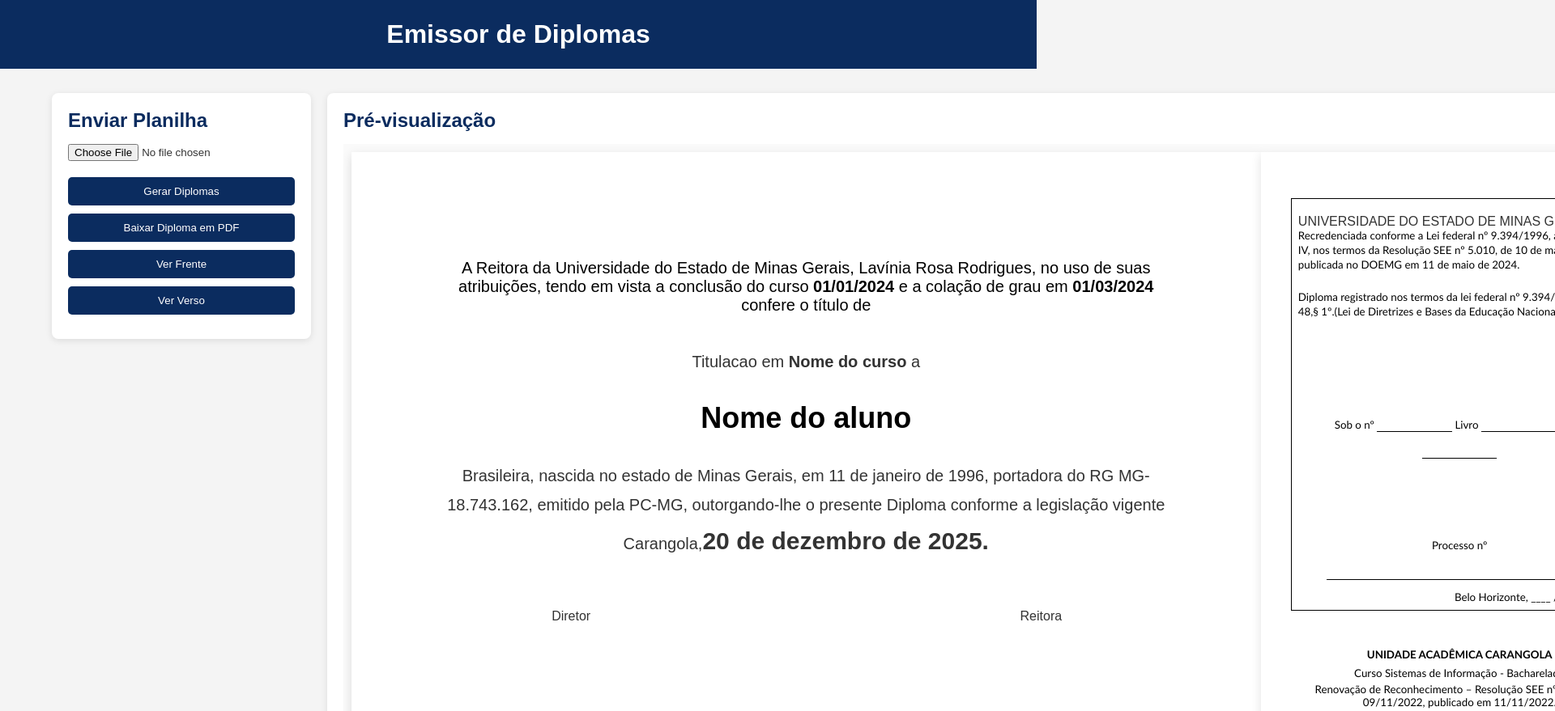
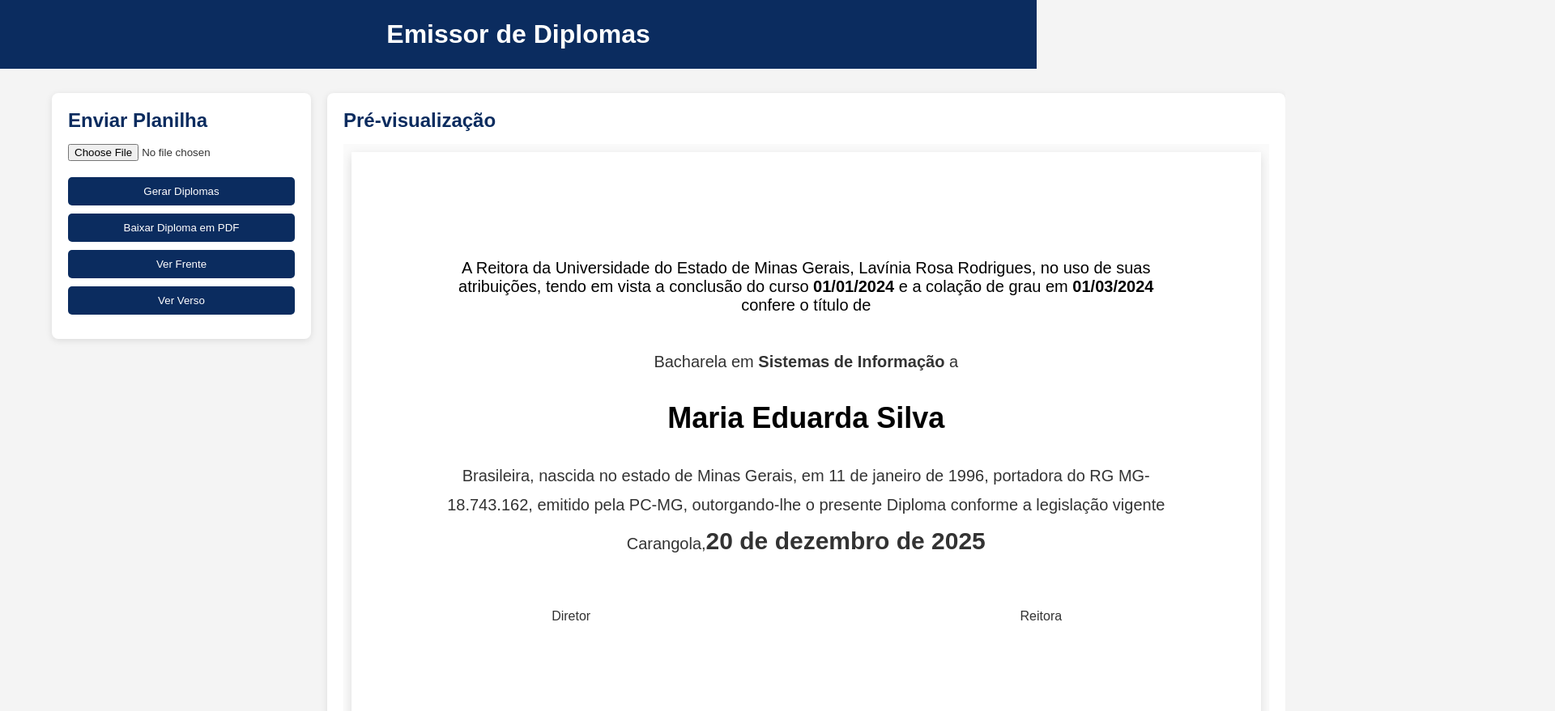
Before and after one commit to Daysousa/Projeto-Emissor-Diplomas, a plain HTML site: page index.html in a window 1280 px wide. Shown: the top 879 px of the page at 81% size, 1920 px wide, since content can reach past the window. Drawn offline with Linux system fonts and the light colour scheme.

Commit message:
fix: resolve broken class references after translation to English

```diff
--- a/css/style.css
+++ b/css/style.css
@@ -255,10 +255,10 @@
   color: #000;
 }
 
-.diploma-page back {
+.diploma-page {
   display: none;
 }
 
-.diploma-page front active {
+.diploma-page.active {
   display: block;
 }
--- a/index.html
+++ b/index.html
@@ -17,8 +17,8 @@
         <input type="file" id="spreadsheetFile" accept=".xls,.xlsx,.csv" />
         <button type="button" id="generateFile">Gerar Diplomas</button>
         <button type="button" id="downloadFile">Baixar Diploma em PDF</button>
-        <button class="button" id="btnFrente">Ver Frente</button>
-        <button class="button" id="btnVerso">Ver Verso</button>
+        <button class="button" id="btnFront">Ver Frente</button>
+        <button class="button" id="btnBack">Ver Verso</button>
       </section>
       <section class="preview">
         <h2>Pré-visualização</h2>
--- a/javascript/script.js
+++ b/javascript/script.js
@@ -1,94 +1,91 @@
-const btnFrente = document.getElementById("btnFrente");
-const btnVerso = document.getElementById("btnVerso");
+const btnFront = document.getElementById("btnFront");
+const btnBack = document.getElementById("btnBack");
 
-const anverso = document.querySelector(".anverso");
-const verso = document.querySelector(".verso");
+const front = document.querySelector(".front");
+const back = document.querySelector(".back");
 
-btnFrente.addEventListener("click", () => {
-  anverso.classList.add("ativo");
-  verso.classList.remove("ativo");
+btnFront.addEventListener("click", () => {
+  front.classList.add("active");
+  back.classList.remove("active");
 });
 
-btnVerso.addEventListener("click", () => {
-  verso.classList.add("ativo");
-  anverso.classList.remove("ativo");
+btnBack.addEventListener("click", () => {
+  back.classList.add("active");
+  front.classList.remove("active");
 });
 
-function definirTextoPorGeneroEModalidade(genero, modalidade) {
-  const generoFormatado = genero.trim().toLowerCase();
-  const modalidadeFormatada = modalidade.trim().toLowerCase();
+function setTextByGenderAndDegreeType(gender, degree) {
+  const formattedGender = gender.trim().toLowerCase();
+  const formattedDegree = degree.trim().toLowerCase();
 
-  const masculino =
-    generoFormatado === "m" || generoFormatado === "masculino";
+  const isMale =
+    formattedGender === "m" || formattedGender === "masculino";
 
-  let titulacao = "";
+  let degreeTitle = "";
 
-  if (modalidadeFormatada === "bacharelado") {
-    titulacao = masculino ? "Bacharel" : "Bacharela";
+  if (formattedDegree === "bacharelado") {
+    degreeTitle = isMale ? "Bacharel" : "Bacharela";
   }
 
-  if (modalidadeFormatada === "licenciatura") {
-    titulacao = masculino ? "Licenciado" : "Licenciada";
+  if (formattedDegree === "licenciatura") {
+    degreeTitle = isMale ? "Licenciado" : "Licenciada";
   }
 
   return {
-    nascimento: masculino ? "nascido" : "nascida",
-    portador: masculino ? "portador" : "portadora",
-    diplomado: masculino ? "Diplomado" : "Diplomada",
-    nacionalidade: masculino ? "Brasileiro" : "Brasileira",
-    titulacao: titulacao
+    birth: isMale ? "nascido" : "nascida",
+    holder: isMale ? "portador" : "portadora",
+    graduate: isMale ? "Diplomado" : "Diplomada",
+    nationality: isMale ? "Brasileiro" : "Brasileira",
+    degreeTitle: degreeTitle
   };
 }
 
-function preencherDiploma(aluno) {
-  const textos = definirTextoPorGeneroEModalidade(
-    aluno.genero,
-    aluno.modalidade
+function fillDiploma(student) {
+  const texts = setTextByGenderAndDegreeType(
+    student.gender,
+    student.degree
   );
 
-  document.querySelector(".titulacao").textContent = textos.titulacao;
-  document.querySelector(".curso").textContent = aluno.curso;
-  document.querySelector(".nome-aluno").textContent = aluno.nome;
+  document.querySelector(".academicDegree").textContent = texts.degreeTitle;
+  document.querySelector(".program").textContent = student.program;
+  document.querySelector(".student-name").textContent = student.name;
 
-  document.querySelector(".data-inicio").textContent = aluno.dataInicio;
-  document.querySelector(".data-fim").textContent = aluno.dataFim;
-  document.querySelector(".data-emissao").textContent = aluno.dataEmissao;
+  document.querySelector(".end-date").textContent = student.startDate;
+  document.querySelector(".graduation-date").textContent = student.endDate;
+  document.querySelector(".issue-date").textContent = student.issueDate;
 
-  document.querySelector(".nacionalidade").textContent = textos.nacionalidade;
-  document.querySelector(".nascimento-genero").textContent = textos.nascimento;
-  document.querySelector(".estado-nascimento").textContent =
-    aluno.estadoNascimento;
-  document.querySelector(".data-nascimento").textContent =
-    aluno.dataNascimento;
-  document.querySelector(".portador-genero").textContent = textos.portador;
-  document.querySelector(".tipo-documento").textContent = aluno.tipoDocumento;
-  document.querySelector(".numero-documento").textContent =
-    aluno.numeroDocumento;
-  document.querySelector(".orgao-emissor").textContent = aluno.orgaoEmissor;
+  document.querySelector(".nationality").textContent = texts.nationality;
+  document.querySelector(".birth-gender").textContent = texts.birth;
+  document.querySelector(".birth-state").textContent = student.birthState;
+  document.querySelector(".birth-date").textContent = student.birthDate;
+  document.querySelector(".holder-gender").textContent = texts.holder;
+  document.querySelector(".document-type").textContent = student.documentType;
+  document.querySelector(".document-number").textContent = student.documentNumber;
+  document.querySelector(".issuing-authority").textContent =
+    student.issuingAuthority;
 
-  document.querySelector(".assinatura-diplomado p").textContent =
-    textos.diplomado;
+  document.querySelector(".graduate-signature p").textContent = texts.graduate;
 
-  document.querySelector(".curso-verso").textContent = aluno.curso;
-  document.querySelector(".modalidade-verso").textContent = aluno.modalidade;
-  document.querySelector(".reconhecimento").textContent = aluno.reconhecimento;
+  document.querySelector(".program-back").textContent = student.program;
+  document.querySelector(".back-degree-type").textContent = student.degree;
+  document.querySelector(".accreditation").textContent = student.accreditation;
 }
 
-const alunoTeste = {
-  nome: "Maria Eduarda Silva",
-  genero: "feminino",
-  modalidade: "bacharelado",
-  curso: "Sistemas de Informação",
-  estadoNascimento: "Minas Gerais",
-  dataNascimento: "11 de janeiro de 1996",
-  tipoDocumento: "RG",
-  numeroDocumento: "MG-18.743.162",
-  orgaoEmissor: "PC-MG",
-  dataInicio: "01/01/2024",
-  dataFim: "01/03/2024",
-  dataEmissao: "20 de dezembro de 2025",
-  reconhecimento:
+const testStudent = {
+  name: "Maria Eduarda Silva",
+  gender: "feminino",
+  degree: "bacharelado",
+  program: "Sistemas de Informação",
+  birthState: "Minas Gerais",
+  birthDate: "11 de janeiro de 1996",
+  documentType: "RG",
+  documentNumber: "MG-18.743.162",
+  issuingAuthority: "PC-MG",
+  startDate: "01/01/2024",
+  endDate: "01/03/2024",
+  issueDate: "20 de dezembro de 2025",
+  accreditation:
     "Renovação de Reconhecimento – Resolução SEE nº 4.787, de 09/11/2022, publicado em 11/11/2022."
 };
 
-preencherDiploma(alunoTeste);
+fillDiploma(testStudent);
```
